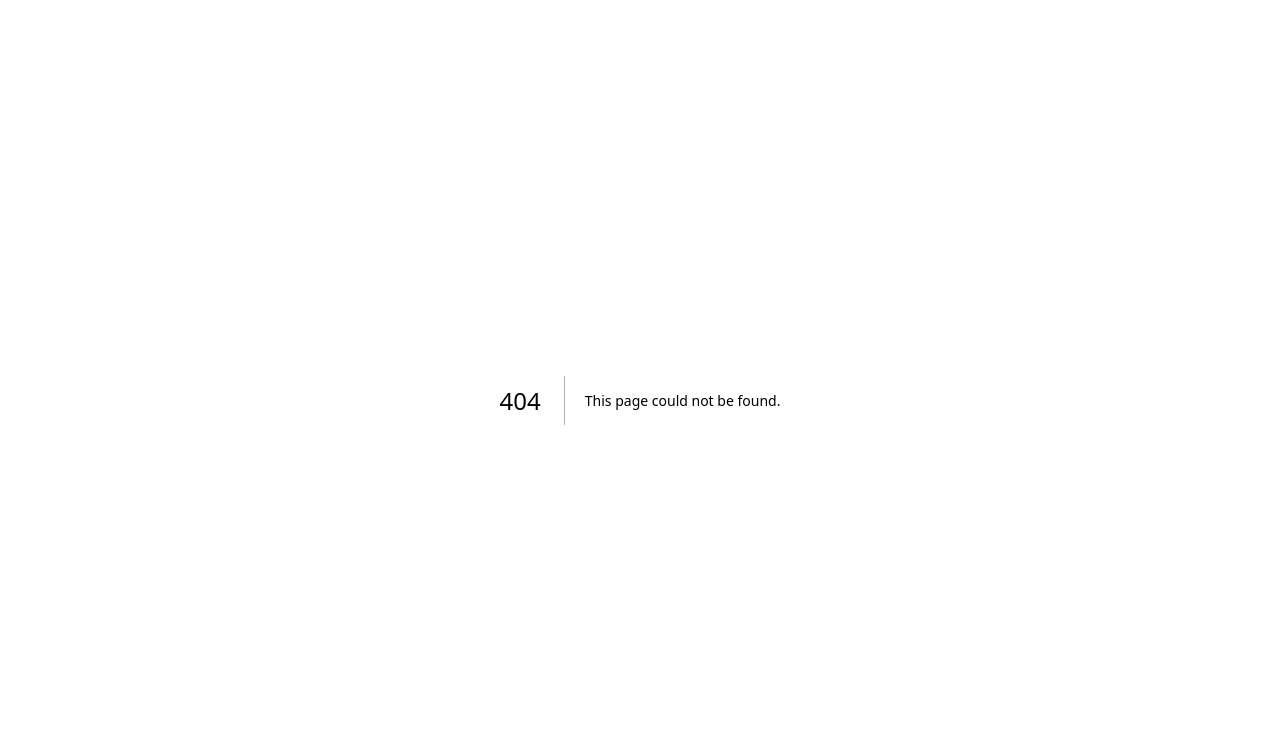
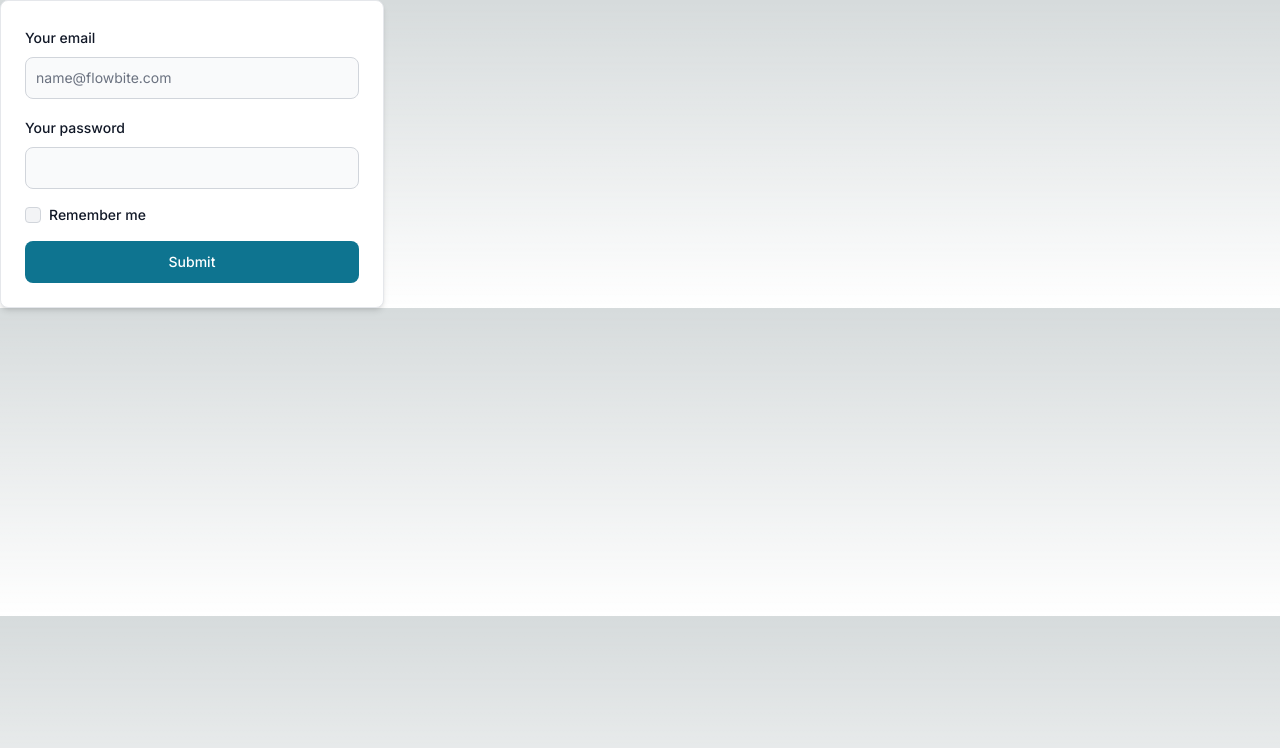
Before and after one commit to iris-yu17/gh-blog, a Next.js app: page /login in a window 1280 px wide. Before the commit this address had no page. Shown: the top 748 px of the page. Built offline with nearby package versions, Linux system fonts and the light colour scheme.

Commit message:
chore: init

```diff
--- /dev/null
+++ b/src/app/login/page.tsx
@@ -0,0 +1,40 @@
+"use client";
+
+import { Button, Card, Checkbox, Label, TextInput } from "flowbite-react";
+
+function Login() {
+  const handleSubmit = () => {
+    console.log("asd");
+  };
+
+  return (
+    <Card className="max-w-sm" onSubmit={handleSubmit}>
+      <form className="flex flex-col gap-4">
+        <div>
+          <div className="mb-2 block">
+            <Label htmlFor="email1" value="Your email" />
+          </div>
+          <TextInput
+            id="email1"
+            // type="email"
+            placeholder="name@flowbite.com"
+            required
+          />
+        </div>
+        <div>
+          <div className="mb-2 block">
+            <Label htmlFor="password1" value="Your password" />
+          </div>
+          <TextInput id="password1" type="password" required />
+        </div>
+        <div className="flex items-center gap-2">
+          <Checkbox id="remember" />
+          <Label htmlFor="remember">Remember me</Label>
+        </div>
+        <Button type="submit">Submit</Button>
+      </form>
+    </Card>
+  );
+}
+
+export default Login;
--- a/tailwind.config.ts
+++ b/tailwind.config.ts
@@ -5,6 +5,7 @@ const config: Config = {
     "./src/pages/**/*.{js,ts,jsx,tsx,mdx}",
     "./src/components/**/*.{js,ts,jsx,tsx,mdx}",
     "./src/app/**/*.{js,ts,jsx,tsx,mdx}",
+    'node_modules/flowbite-react/lib/esm/**/*.js',
   ],
   theme: {
     extend: {
@@ -15,6 +16,8 @@ const config: Config = {
       },
     },
   },
-  plugins: [],
+  plugins: [
+    require('flowbite/plugin'),
+  ],
 };
 export default config;
```
Also changed, not shown: package.json (+6 -5 lines), 1 other file (tests, documents, lock files or other folders).
